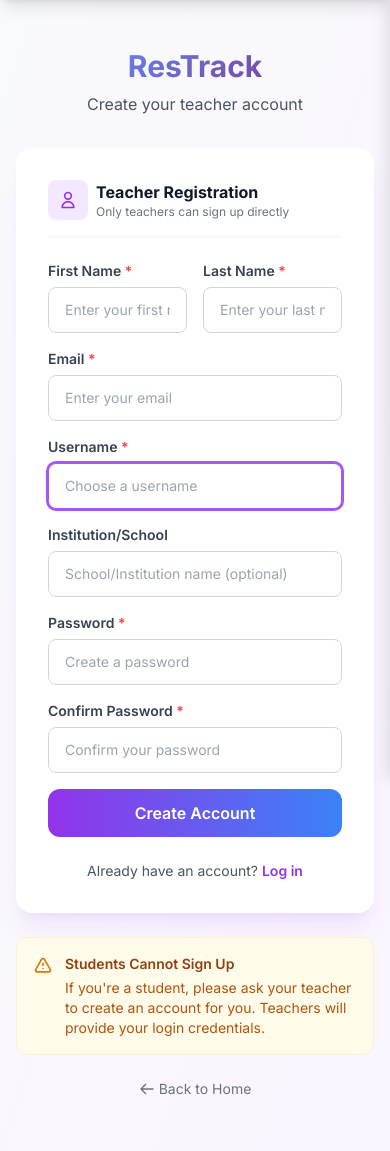
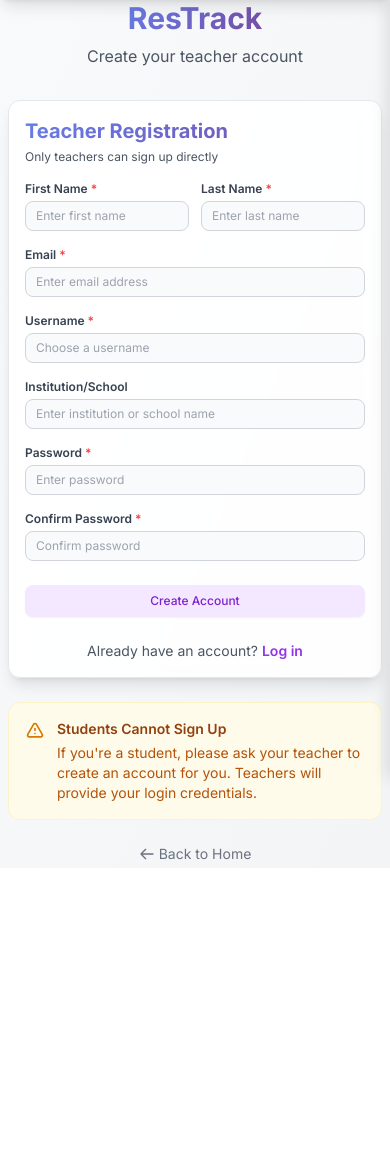
Before and after one commit to ehtesam75/ResTrack, a Django app: page /signup/ in a window 390 px wide. Shown: the part 65-1216 px from the top of the page. After the commit the page ends 925 px from the top, so only its background shows below. Run offline with Django 5.2, Linux system fonts and the light colour scheme; some libraries are stand-ins or nearby versions.

Commit message:
Redesign signup.html by updating the layout for improved visual appeal and responsiveness. Replace existing card styles with a glass-effect design, enhance form input fields with consistent styling, and adjust spacing for better usability. Update button styles for a more modern look.

```diff
--- a/marks/templates/marks/signup.html
+++ b/marks/templates/marks/signup.html
@@ -23,8 +23,7 @@
 {% endblock %}
 
 {% block content %}
-<div class="bg-gradient-to-br from-gray-50 to-purple-50 min-h-screen flex items-center justify-center p-4 py-12">
-    <div class="w-full max-w-md">
+<div class="max-w-3xl mx-auto px-2 sm:px-0">
         <!-- Logo -->
         <div class="text-center mb-8 animate-fade-in-up">
             <a href="{% url 'home' %}" class="text-3xl font-bold gradient-text">ResTrack</a>
@@ -45,39 +44,45 @@
         </div>
         {% endif %}
 
-        <!-- Signup Card -->
-        <div class="bg-white rounded-2xl shadow-xl shadow-purple-500/10 p-8 animate-fade-in-up" style="animation-delay: 0.2s;">
-            <div class="flex items-center gap-2 mb-6 pb-4 border-b border-gray-100">
-                <div class="w-10 h-10 bg-purple-100 rounded-lg flex items-center justify-center">
-                    <svg class="w-5 h-5 text-purple-600" fill="none" stroke="currentColor" viewBox="0 0 24 24">
-                        <path stroke-linecap="round" stroke-linejoin="round" stroke-width="2" d="M16 7a4 4 0 11-8 0 4 4 0 018 0zM12 14a7 7 0 00-7 7h14a7 7 0 00-7-7z"></path>
-                    </svg>
-                </div>
-                <div>
-                    <h2 class="font-bold text-gray-900">Teacher Registration</h2>
-                    <p class="text-xs text-gray-500">Only teachers can sign up directly</p>
-                </div>
-            </div>
+    <div class="glass-effect rounded-xl border border-gray-200 shadow-lg p-4 sm:p-6 animate-fade-in-up">
+        <div class="mb-4 sm:mb-6">
+            <h1 class="text-xl sm:text-2xl font-bold gradient-text">Teacher Registration</h1>
+            <p class="text-xs sm:text-sm text-gray-600 mt-1">Only teachers can sign up directly</p>
+        </div>
 
-            <form method="post" class="space-y-4">
+            <form method="post" class="space-y-4 sm:space-y-5">
                 {% csrf_token %}
 
                 <!-- Name Row -->
-                <div class="grid grid-cols-2 gap-4">
+                <div class="grid grid-cols-2 gap-3 sm:gap-4">
                     <div>
-                        <label for="first_name" class="block text-sm font-semibold text-gray-700 mb-1.5">
+                        <label for="first_name" class="block text-xs font-semibold text-gray-700 mb-1">
                             First Name <span class="text-red-500">*</span>
                         </label>
-                        {{ form.first_name }}
+                        <input
+                            type="text"
+                            id="first_name"
+                            name="first_name"
+                            required
+                            class="w-full px-2.5 sm:px-3 py-1.5 sm:py-2 text-xs sm:text-sm border border-gray-300 rounded-lg focus:outline-none focus:ring-2 focus:ring-purple-500 focus:border-transparent bg-gray-50 hover:bg-white transition-colors"
+                            placeholder="Enter first name"
+                        >
                         {% if form.first_name.errors %}
                         <p class="text-red-500 text-xs mt-1">{{ form.first_name.errors.0 }}</p>
                         {% endif %}
                     </div>
                     <div>
-                        <label for="last_name" class="block text-sm font-semibold text-gray-700 mb-1.5">
+                        <label for="last_name" class="block text-xs font-semibold text-gray-700 mb-1">
                             Last Name <span class="text-red-500">*</span>
                         </label>
-                        {{ form.last_name }}
+                        <input
+                            type="text"
+                            id="last_name"
+                            name="last_name"
+                            required
+                            class="w-full px-2.5 sm:px-3 py-1.5 sm:py-2 text-xs sm:text-sm border border-gray-300 rounded-lg focus:outline-none focus:ring-2 focus:ring-purple-500 focus:border-transparent bg-gray-50 hover:bg-white transition-colors"
+                            placeholder="Enter last name"
+                        >
                         {% if form.last_name.errors %}
                         <p class="text-red-500 text-xs mt-1">{{ form.last_name.errors.0 }}</p>
                         {% endif %}
@@ -85,55 +90,94 @@
                 </div>
 
                 <div>
-                    <label for="email" class="block text-sm font-semibold text-gray-700 mb-1.5">
+                    <label for="email" class="block text-xs font-semibold text-gray-700 mb-1">
                         Email <span class="text-red-500">*</span>
                     </label>
-                    {{ form.email }}
+                    <input
+                        type="email"
+                        id="email"
+                        name="email"
+                        required
+                        class="w-full px-2.5 sm:px-3 py-1.5 sm:py-2 text-xs sm:text-sm border border-gray-300 rounded-lg focus:outline-none focus:ring-2 focus:ring-purple-500 focus:border-transparent bg-gray-50 hover:bg-white transition-colors"
+                        placeholder="Enter email address"
+                    >
                     {% if form.email.errors %}
                     <p class="text-red-500 text-xs mt-1">{{ form.email.errors.0 }}</p>
                     {% endif %}
                 </div>
 
                 <div>
-                    <label for="username" class="block text-sm font-semibold text-gray-700 mb-1.5">
+                    <label for="username" class="block text-xs font-semibold text-gray-700 mb-1">
                         Username <span class="text-red-500">*</span>
                     </label>
-                    {{ form.username }}
+                    <input
+                        type="text"
+                        id="username"
+                        name="username"
+                        required
+                        class="w-full px-2.5 sm:px-3 py-1.5 sm:py-2 text-xs sm:text-sm border border-gray-300 rounded-lg focus:outline-none focus:ring-2 focus:ring-purple-500 focus:border-transparent bg-gray-50 hover:bg-white transition-colors"
+                        placeholder="Choose a username"
+                    >
                     {% if form.username.errors %}
                     <p class="text-red-500 text-xs mt-1">{{ form.username.errors.0 }}</p>
                     {% endif %}
                 </div>
 
                 <div>
-                    <label for="institution" class="block text-sm font-semibold text-gray-700 mb-1.5">
+                    <label for="institution" class="block text-xs font-semibold text-gray-700 mb-1">
                         Institution/School
                     </label>
-                    {{ form.institution }}
+                    <input
+                        type="text"
+                        id="institution"
+                        name="institution"
+                        class="w-full px-2.5 sm:px-3 py-1.5 sm:py-2 text-xs sm:text-sm border border-gray-300 rounded-lg focus:outline-none focus:ring-2 focus:ring-purple-500 focus:border-transparent bg-gray-50 hover:bg-white transition-colors"
+                        placeholder="Enter institution or school name"
+                    >
                 </div>
 
                 <div>
-                    <label for="password1" class="block text-sm font-semibold text-gray-700 mb-1.5">
+                    <label for="password1" class="block text-xs font-semibold text-gray-700 mb-1">
                         Password <span class="text-red-500">*</span>
                     </label>
-                    {{ form.password1 }}
+                    <input
+                        type="password"
+                        id="password1"
+                        name="password1"
+                        required
+                        class="w-full px-2.5 sm:px-3 py-1.5 sm:py-2 text-xs sm:text-sm border border-gray-300 rounded-lg focus:outline-none focus:ring-2 focus:ring-purple-500 focus:border-transparent bg-gray-50 hover:bg-white transition-colors"
+                        placeholder="Enter password"
+                    >
                     {% if form.password1.errors %}
                     <p class="text-red-500 text-xs mt-1">{{ form.password1.errors.0 }}</p>
                     {% endif %}
                 </div>
 
                 <div>
-                    <label for="password2" class="block text-sm font-semibold text-gray-700 mb-1.5">
+                    <label for="password2" class="block text-xs font-semibold text-gray-700 mb-1">
                         Confirm Password <span class="text-red-500">*</span>
                     </label>
-                    {{ form.password2 }}
+                    <input
+                        type="password"
+                        id="password2"
+                        name="password2"
+                        required
+                        class="w-full px-2.5 sm:px-3 py-1.5 sm:py-2 text-xs sm:text-sm border border-gray-300 rounded-lg focus:outline-none focus:ring-2 focus:ring-purple-500 focus:border-transparent bg-gray-50 hover:bg-white transition-colors"
+                        placeholder="Confirm password"
+                    >
                     {% if form.password2.errors %}
                     <p class="text-red-500 text-xs mt-1">{{ form.password2.errors.0 }}</p>
                     {% endif %}
                 </div>
 
-                <button type="submit" class="w-full bg-gradient-to-r from-purple-600 to-blue-500 text-white font-semibold py-3 rounded-xl hover:shadow-lg hover:shadow-purple-500/30 transition-all transform hover:-translate-y-0.5 mt-2">
-                    Create Account
-                </button>
+                <div class="pt-2">
+                    <button
+                        type="submit"
+                        class="w-full bg-purple-100 text-purple-700 font-medium py-2 sm:py-2.5 rounded-lg text-xs sm:text-sm shadow-sm hover:shadow-md hover:bg-purple-200 transition-all"
+                    >
+                        Create Account
+                    </button>
+                </div>
             </form>
 
             <div class="mt-6 text-center">
```
